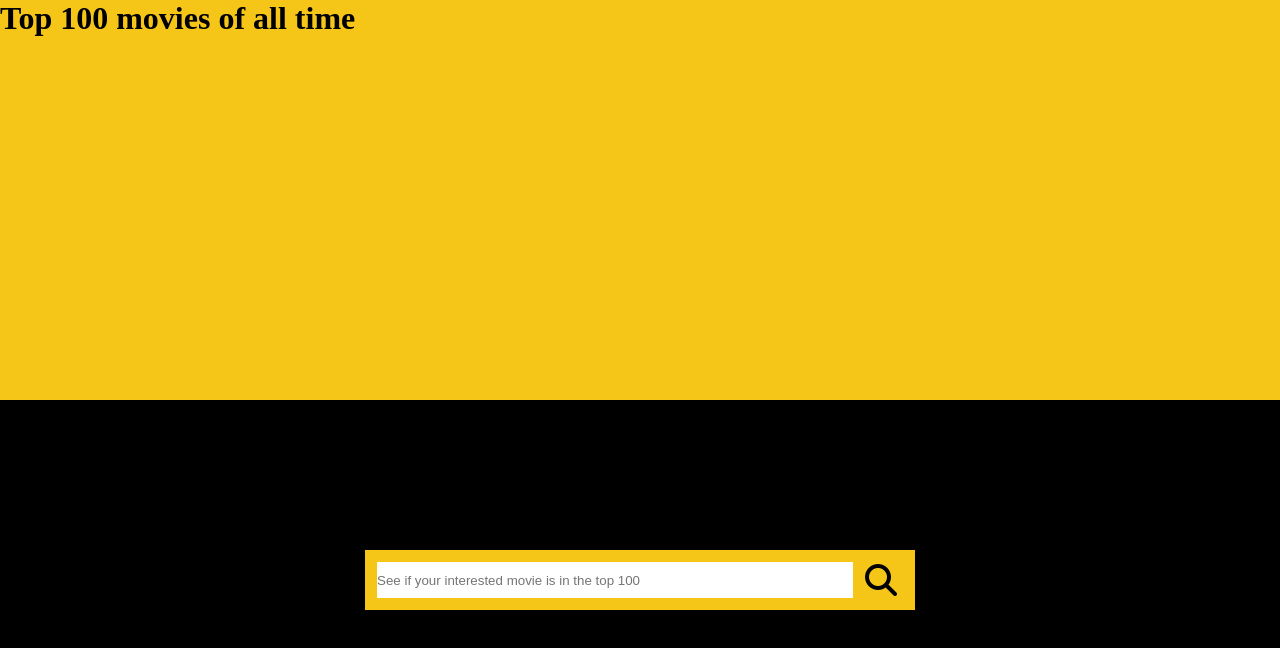
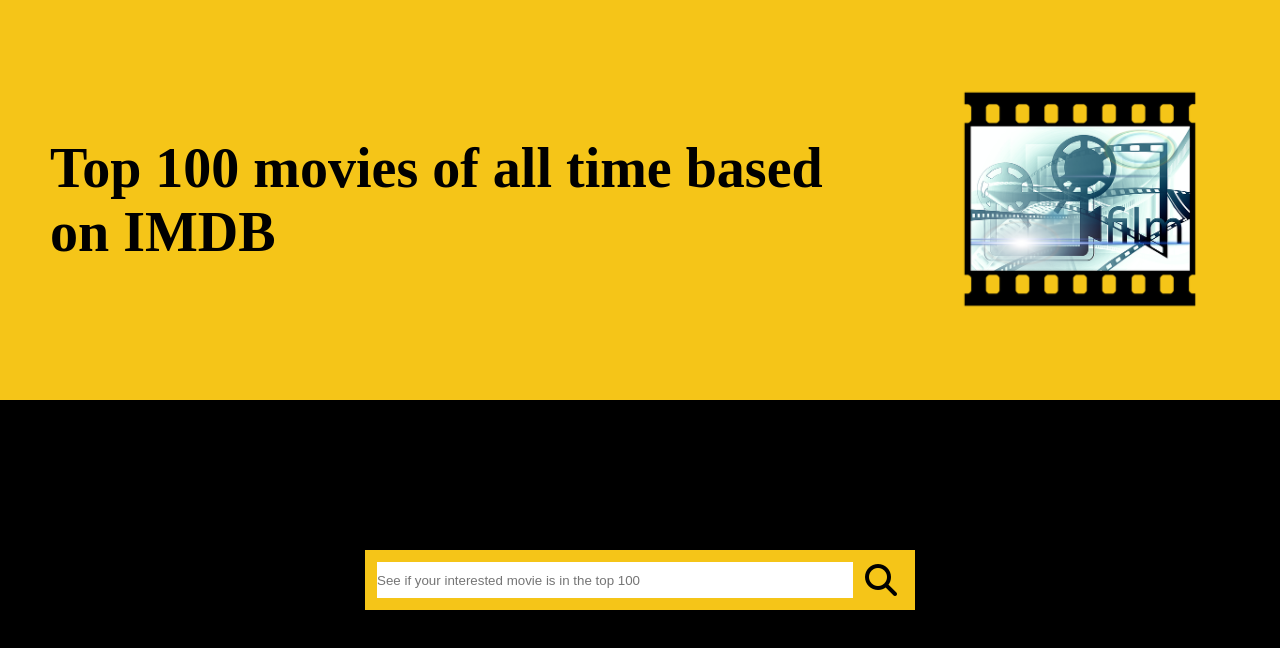
Before and after one commit to emamaria/TOP-100, an Angular app: page / in a window 1280 px wide. Shown: the top 648 px of the page. Built offline with nearby package versions, Linux system fonts and the light colour scheme.

Commit message:
home style

```diff
--- a/src/app/components/home-movies.component.css
+++ b/src/app/components/home-movies.component.css
@@ -11,7 +11,7 @@
     display: flex;
     background-color: red;
    height: 100px;
-   border-bottom: 4px solid #F5C518;;
+   border-bottom: 4px solid #F5C518;
 }
 
 .movie_rank_container{
@@ -20,7 +20,7 @@
     align-items: center;
     background-color:#F5C518;
     width: 50px;
-
+   font-size: 2rem;
 
 }
 
@@ -30,9 +30,10 @@
 h3{
     display: flex;
     align-items: center;
-    background-color: teal;
+    background-color: black;
     justify-content: center;
     flex-wrap: wrap;
     width: 100%;
     text-align: center;
+    color: #F5C518;
 }
--- a/src/app/movies.service.ts
+++ b/src/app/movies.service.ts
@@ -28,6 +28,8 @@
     // })
 
 
+
+
     // this.allMovies = data;
     // this.homeMovies = data.map((movie:AllMoviesList) => ({title: movie.title, img: movie.image, rank: movie.rank} ) )
 
--- a/src/app/pages/home.component.css
+++ b/src/app/pages/home.component.css
@@ -1,6 +1,34 @@
+h1{
+    font-size: 3.5rem;
+
+}
+
 header{
     height: 400px;
     background-color: #F5C518;
+   display: flex;
+   justify-content: center;
+   align-items: center;
+
+}
+
+img{
+    width: 300px;
+}
+.header_elements_container{
+    display: flex;
+    justify-content: center;
+    align-items: center;
+    /* background-color: pink; */
+    flex-wrap: wrap;
+    margin: 20px 50px 20px 50px;
+}
+.header_container{
+
+   display: flex;
+    align-items: center;
+    justify-content: center;
+    /* background-color: aqua; */
 }
 
 .home_movie{
@@ -11,7 +39,7 @@
     display: flex;
     justify-content: center;
    margin-top: 100px;
-   margin-bottom: 50px;
+   margin-bottom: 100px;
 
 }
 
--- a/src/app/pages/home.component.html
+++ b/src/app/pages/home.component.html
@@ -1,5 +1,12 @@
 <header>
-  <h1>Top 100 movies of all time</h1>
+  <div class="header_container">
+    <div class="header_elements_container">
+      <h1>Top 100 movies of all time based on IMDB</h1>
+    </div>
+    <div class="header_elements_container">
+      <img src="../../assets/film.png" alt="" srcset="" />
+    </div>
+  </div>
 </header>
 
 <main>
```
Also changed, not shown: src/assets/cine.png (added), src/assets/film.png (added).
